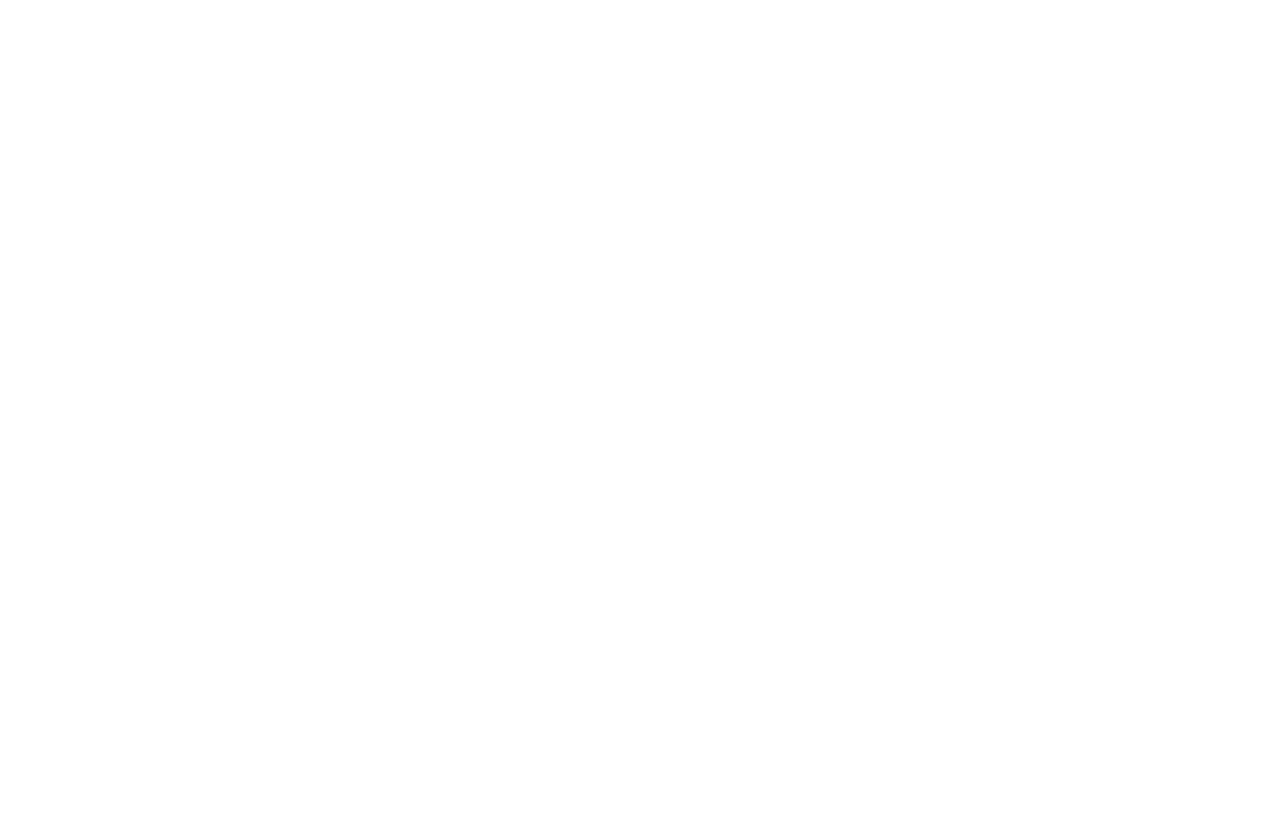
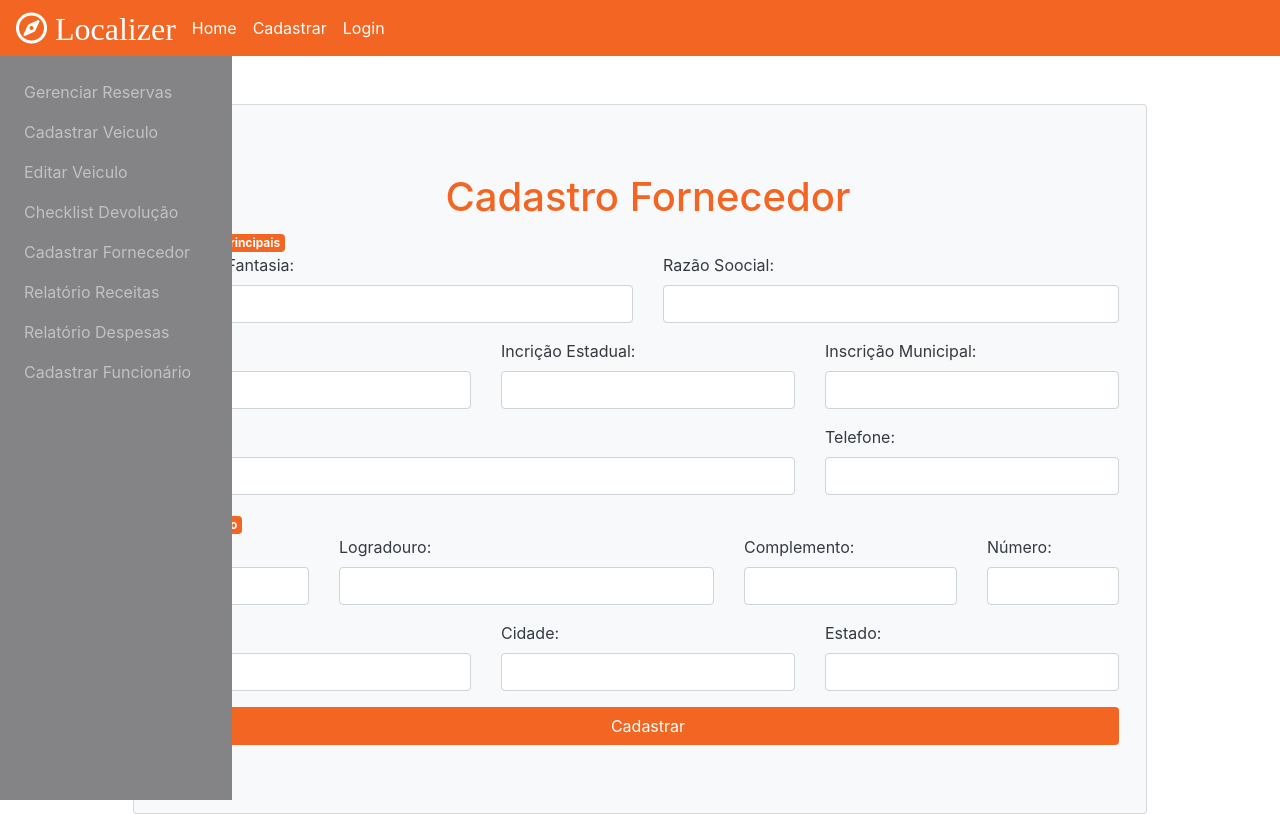
Before and after one commit to ArlaFigueiredo/localizer, a React (Create React App) app: page /cadastro-fornecedor in a window 1280 px wide. Before the commit this address had no page. Built offline with nearby package versions, Linux system fonts and the light colour scheme.

Commit message:
Inclui tela cadastro fornecedor

```diff
--- a/src/components/sidebar/index.js
+++ b/src/components/sidebar/index.js
@@ -42,13 +42,13 @@
                     </>
                     :
                     <>
-                    <li className="nav-item"><Link  className="nav-link" to="/cadastro-cliente" >Gerenciar Reservas</Link ></li>
-                    <li className="nav-item"><Link  className="nav-link" to="/login" >Cadastrar Veiculo</Link ></li>
-                    <li className="nav-item"><Link  className="nav-link" to="/login" >Editar Veiculo</Link ></li>
-                    <li className="nav-item"><Link  className="nav-link" to="/login" >Checklist Devolução</Link ></li>
-                    <li className="nav-item"><Link  className="nav-link" to="/login" >Cadastrar Fornecedor</Link ></li>
-                    <li className="nav-item"><Link  className="nav-link" to="/login" >Relatório Receitas</Link ></li>
-                    <li className="nav-item"><Link  className="nav-link" to="/login" >Relatório Despesas</Link ></li>
+                    <li className="nav-item"><Link  className="nav-link" to="/" >Gerenciar Reservas</Link ></li>
+                    <li className="nav-item"><Link  className="nav-link" to="/" >Cadastrar Veiculo</Link ></li>
+                    <li className="nav-item"><Link  className="nav-link" to="/" >Editar Veiculo</Link ></li>
+                    <li className="nav-item"><Link  className="nav-link" to="/" >Checklist Devolução</Link ></li>
+                    <li className="nav-item"><Link  className="nav-link" to="/cadastro-fornecedor" >Cadastrar Fornecedor</Link ></li>
+                    <li className="nav-item"><Link  className="nav-link" to="/" >Relatório Receitas</Link ></li>
+                    <li className="nav-item"><Link  className="nav-link" to="/" >Relatório Despesas</Link ></li>
                     <li className="nav-item"><Link  className="nav-link" to="/cadastro-funcionario" >Cadastrar Funcionário</Link ></li>
                     </>
                     }
--- a/src/pages/cadastro-fornecedor/index.js
+++ b/src/pages/cadastro-fornecedor/index.js
@@ -0,0 +1,172 @@
+import React, { useState } from 'react';
+import firebase from '../../config/firebase';
+import { getAuth, createUserWithEmailAndPassword } from 'firebase/auth';
+import { getFirestore, updateDoc, deleteDoc, doc, addDoc, getDocs, collection } from 'firebase/firestore';
+import Navbar from '../../components/navbar';
+import Sidebar from '../../components/sidebar';
+
+import './cadastro-fornecedor.css';
+
+function CadastroFornecedor() {
+
+    const [razaoSocial, setRazaoSocial] = useState();
+    const [nomeFantasia, setNomeFantasia] = useState();
+    const [cnpj, setCnpj] = useState();
+    const [inscricaoEstadual, setInscricaoEstadual] = useState();
+    const [inscricaoMunicipal, setInscricaoMunicipal] = useState();
+    const [telefone, setTelefone] = useState();
+
+    const [cep, setCep] = useState();
+    const [logradouro, setLogradouro] = useState();
+    const [complemento, setComplemento] = useState();
+    const [numero, setNumero] = useState();
+    const [bairro, setBairro] = useState();
+    const [cidade, setCidade] = useState();
+    const [estado, setEstado] = useState();
+    const [email, setEmail] = useState();
+
+    const [msgTipo, setMsgTipo] = useState();
+    const [msg, setMsg] = useState();
+
+    async function cadastrar() {
+
+        setMsgTipo(null);
+        let db = getFirestore();
+        try {
+            let docRef = await addDoc(collection(db, "fornecedor"), {
+                nomeFantasia: nomeFantasia,
+                razaoSocial: razaoSocial,
+                inscricaoEstadual: inscricaoEstadual,
+                inscricaoMunicipal: inscricaoMunicipal,
+                cnpj: cnpj,
+                email: email,
+                telefone: telefone,
+                cep: cep,
+                logradouro: logradouro,
+                complemento: complemento,
+                numero: numero,
+                bairro: bairro,
+                cidade: cidade,
+                estado: estado,
+            })
+            setMsgTipo('sucesso');
+        } catch (e) {
+            setMsgTipo('erro');
+            setMsg(e);
+        }
+
+    }
+
+    return (
+        <>
+            <Navbar />
+            <Sidebar />
+            <div className='container'>
+                <div className="card text-white bg-light ml-5 mr-5 mt-5">
+                    <div className="card-body">
+                        <div className="col-12 mt-5 ml-2 mr-2">
+                            <div className="row">
+                                <h1 className="mx-auto">Cadastro Fornecedor</h1>
+                            </div>
+
+                            <form>
+                                <span className="badge">Dados Principais</span>
+                                <div className="form-group row">
+                                    <div className="col-6">
+                                        <label className="text-dark">Nome Fantasia:</label>
+                                        <input onChange={(e) => setNomeFantasia(e.target.value)} type="text" className="form-control" />
+                                    </div>
+
+                                    <div className="col-6">
+                                        <label className="text-dark">Razão Soocial:</label>
+                                        <input onChange={(e) => setRazaoSocial(e.target.value)} type="text" className="form-control" />
+                                    </div>
+
+                                </div>
+                                <div className="form-group row">
+                                    <div className="col-4">
+                                        <label className="text-dark">CNPJ:</label>
+                                        <input onChange={(e) => setCnpj(e.target.value)} type="text" className="form-control" />
+                                    </div>
+
+                                    <div className="col-4">
+                                        <label className="text-dark">Incrição Estadual:</label>
+                                        <input onChange={(e) => setInscricaoEstadual(e.target.value)} type="text" className="form-control" />
+                                    </div>
+
+                                    <div className="col-4">
+                                        <label className="text-dark">Inscrição Municipal:</label>
+                                        <input onChange={(e) => setInscricaoMunicipal(e.target.value)} type="text" className="form-control" />
+                                    </div>
+                                </div>
+
+                                <div className="form-group row">
+                                    <div className="col-8">
+                                        <label className="text-dark">E-mail:</label>
+                                        <input onChange={(e) => setEmail(e.target.value)} type="text" className="form-control" />
+                                    </div>
+
+                                    <div className="col-4">
+                                        <label className="text-dark">Telefone:</label>
+                                        <input onChange={(e) => setTelefone(e.target.value)} type="text" className="form-control" />
+                                    </div>
+                                </div>
+
+
+                                <span className="badge">Endereço</span>
+                                <div className="form-group row">
+                                    <div className="col-2">
+                                        <label className="text-dark">CEP:</label>
+                                        <input onChange={(e) => setCep(e.target.value)} type="text" className="form-control" />
+                                    </div>
+
+                                    <div className="col-5">
+                                        <label className="text-dark">Logradouro:</label>
+                                        <input onChange={(e) => setLogradouro(e.target.value)} type="text" className="form-control" />
+                                    </div>
+
+                                    <div className="col-3">
+                                        <label className="text-dark">Complemento:</label>
+                                        <input onChange={(e) => setComplemento(e.target.value)} type="text" className="form-control" />
+                                    </div>
+
+                                    <div className="col-2">
+                                        <label className="text-dark">Número:</label>
+                                        <input onChange={(e) => setNumero(e.target.value)} type="text" className="form-control" />
+                                    </div>
+                                </div>
+                                <div className="form-group row">
+                                    <div className="col-4">
+                                        <label className="text-dark">Bairro:</label>
+                                        <input onChange={(e) => setBairro(e.target.value)} type="text" className="form-control" />
+                                    </div>
+
+                                    <div className="col-4">
+                                        <label className="text-dark">Cidade:</label>
+                                        <input onChange={(e) => setCidade(e.target.value)} type="text" className="form-control" />
+                                    </div>
+
+                                    <div className="col-4">
+                                        <label className="text-dark">Estado:</label>
+                                        <input onChange={(e) => setEstado(e.target.value)} type="text" className="form-control" />
+                                    </div>
+                                </div>
+
+                                <button onClick={() => { cadastrar() }} className="btn btn-block btn-cadastro" type="button">Cadastrar</button>
+                            </form>
+
+                            <div className="msg-login text-dark text-center my-5">
+                                {msgTipo === 'sucesso' && <span><i className="fas fa-check text-success fa-3x"></i><h3>Fornecedor cadastrado com sucesso!</h3></span>}
+                                {msgTipo === 'erro' && <span><strong>Ops!</strong> {msg} &#128546; </span>}
+                            </div>
+                        </div>
+                    </div>
+                </div>
+            </div>
+
+
+        </>
+    )
+}
+
+export default CadastroFornecedor;
--- a/src/routes/index.js
+++ b/src/routes/index.js
@@ -6,6 +6,7 @@
 import CadastroCliente from '../pages/cadastro-cliente';
 import CadastroReserva from '../pages/cadastro-reserva';
 import CadastroFuncionario from '../pages/cadastro-funcionario';
+import CadastroFornecedor from '../pages/cadastro-fornecedor';
 import Home from '../pages/home';
 
 
@@ -17,6 +18,7 @@
             <Route exact path='/cadastro-cliente' element={<CadastroCliente />} ></Route>
             <Route exact path='/cadastro-reserva' element={<CadastroReserva />} ></Route>
             <Route exact path='/cadastro-funcionario' element={<CadastroFuncionario />} ></Route>
+            <Route exact path='/cadastro-fornecedor' element={<CadastroFornecedor />} ></Route>
 
         </Routes>
     )
```
